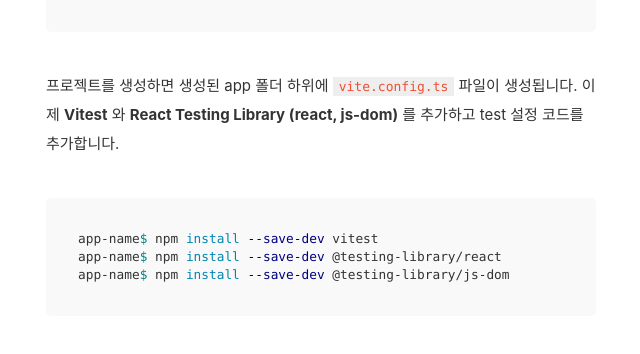
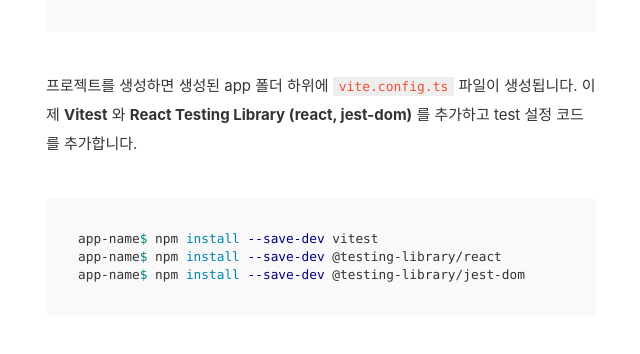
Before and after one commit to Ji-hoon/blog, a Jekyll site: the page built from _posts/2024-03-14-run-test-with-vitest-and-rtl.md, in a window 1280 px wide and 900 px high, scrolled down 4494 px. Shown: the part 155-509 px from the top of the window, without its empty margins (319-959 px from the left). Built offline with Jekyll 4.4.1, drawn with Linux system fonts in a browser that asks for light colours; comment, search, counter and statistics services are not loaded.

Commit message:
Refactor: 오타 수정 (js-dom > jest-dom)

````diff
--- a/_posts/2024-03-14-run-test-with-vitest-and-rtl.md
+++ b/_posts/2024-03-14-run-test-with-vitest-and-rtl.md
@@ -121,12 +121,12 @@ $ npm create vite@latest app-name -- --template react-ts
 $ cd app-name
 ```
 
-프로젝트를 생성하면 생성된 app 폴더 하위에 `vite.config.ts` 파일이 생성됩니다. 이제 **Vitest** 와 **React Testing Library (react, js-dom)** 를 추가하고 test 설정 코드를 추가합니다.
+프로젝트를 생성하면 생성된 app 폴더 하위에 `vite.config.ts` 파일이 생성됩니다. 이제 **Vitest** 와 **React Testing Library (react, jest-dom)** 를 추가하고 test 설정 코드를 추가합니다.
 
 ```shell
 app-name$ npm install --save-dev vitest
 app-name$ npm install --save-dev @testing-library/react
-app-name$ npm install --save-dev @testing-library/js-dom
+app-name$ npm install --save-dev @testing-library/jest-dom
 ```
 
 > vite.config.ts
````
